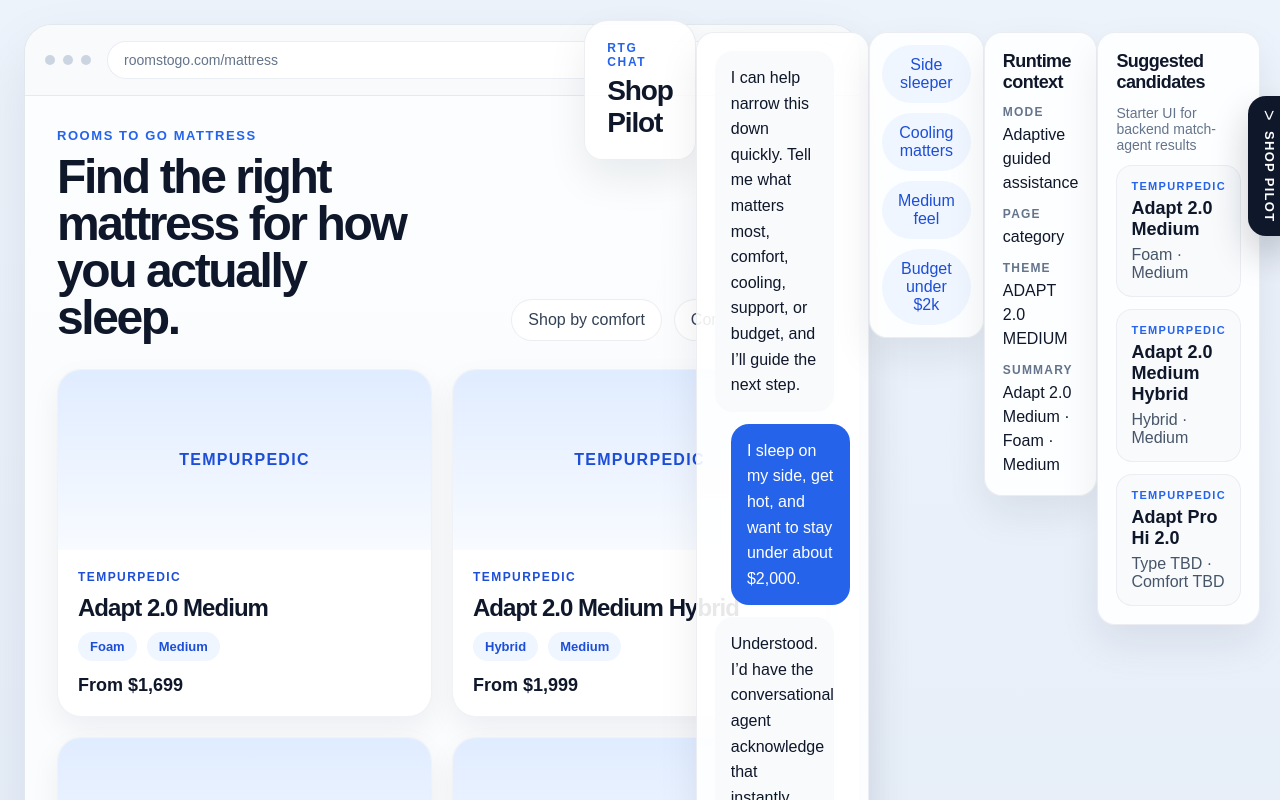
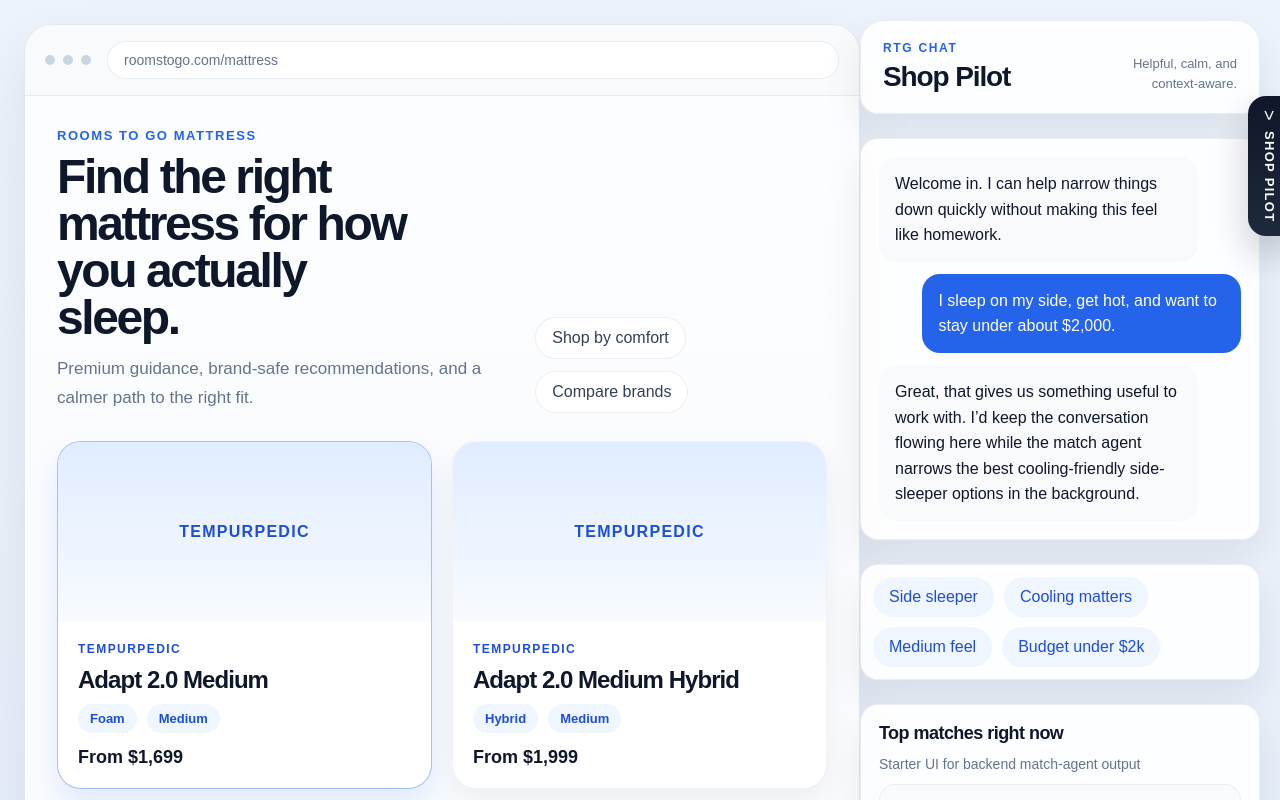
Before and after one commit to zapblake/shop-pilot-rtg-demo, a Next.js app: page / in a window 1280 px wide. Both pictures are taken after a click on the button "Open Shop Pilot". Shown: the top 800 px of the page. Built offline with nearby package versions, Linux system fonts and the light colour scheme.

Commit message:
Polish overlay shell and add shopper memory scaffold

```diff
--- a/src/app/page.module.css
+++ b/src/app/page.module.css
@@ -57,6 +57,14 @@
   display: flex;
   flex-direction: column;
   gap: 28px;
+}
+
+.subcopy {
+  margin-top: 14px;
+  max-width: 52ch;
+  color: #64748b;
+  font-size: 17px;
+  line-height: 1.7;
 }
 
 .mockSiteHeader {
@@ -122,6 +130,17 @@
   border-radius: 24px;
   cursor: pointer;
   box-shadow: 0 12px 30px rgba(15, 23, 42, 0.06);
+  transition: transform 0.18s ease, box-shadow 0.18s ease, border-color 0.18s ease;
+}
+
+.productTile:hover {
+  transform: translateY(-2px);
+  box-shadow: 0 18px 34px rgba(15, 23, 42, 0.08);
+}
+
+.productTileActive {
+  border-color: rgba(37, 99, 235, 0.4);
+  box-shadow: 0 18px 34px rgba(37, 99, 235, 0.12);
 }
 
 .productImagePlaceholder {
@@ -181,7 +200,7 @@
   top: 0;
   height: 100vh;
   padding: 20px 20px 20px 0;
-  transition: width 0.2s ease, transform 0.2s ease;
+  transition: width 0.24s ease, transform 0.24s ease;
   display: flex;
   align-items: flex-start;
   justify-content: flex-end;
@@ -216,7 +235,7 @@
   padding: 14px 14px 14px 12px;
   border: none;
   border-radius: 18px 0 0 18px;
-  background: #0f172a;
+  background: linear-gradient(180deg, #0f172a 0%, #1e293b 100%);
   color: white;
   box-shadow: 0 18px 36px rgba(15, 23, 42, 0.22);
   cursor: pointer;
@@ -236,10 +255,17 @@
   text-transform: uppercase;
 }
 
+.overlayBody {
+  width: 100%;
+  display: flex;
+  flex-direction: column;
+  gap: 12px;
+}
+
 .overlayHeader {
   display: flex;
   justify-content: space-between;
-  align-items: center;
+  align-items: flex-end;
   padding: 20px 22px;
   border-radius: 24px 24px 18px 18px;
 }
@@ -256,6 +282,14 @@
 .overlayHeader h2 {
   font-size: 28px;
   letter-spacing: -0.04em;
+}
+
+.headerMicrocopy {
+  max-width: 16ch;
+  text-align: right;
+  color: #64748b;
+  font-size: 13px;
+  line-height: 1.5;
 }
 
 .overlayHeader button,
--- a/src/app/page.tsx
+++ b/src/app/page.tsx
@@ -12,17 +12,63 @@
   | "resume";
 
 const featuredThemes = mattressThemes.slice(0, 4);
+const SHOPPER_COOKIE_KEY = "shop-pilot-demo-shopper";
+
+type ShopperMemory = {
+  shopperId: string;
+  firstSeenAt: string;
+  lastSeenAt: string;
+  summary: string;
+};
+
+function getCookie(name: string) {
+  if (typeof document === "undefined") return null;
+  const cookie = document.cookie
+    .split("; ")
+    .find((row) => row.startsWith(`${name}=`));
+  return cookie ? decodeURIComponent(cookie.split("=")[1]) : null;
+}
+
+function setCookie(name: string, value: string, days = 30) {
+  if (typeof document === "undefined") return;
+  const expires = new Date(Date.now() + days * 24 * 60 * 60 * 1000).toUTCString();
+  document.cookie = `${name}=${encodeURIComponent(value)}; expires=${expires}; path=/; SameSite=Lax`;
+}
 
 export default function Home() {
   const [isOpen, setIsOpen] = useState(false);
   const [conversationMode] = useState<ConversationMode>("guided-discovery");
   const [currentTheme, setCurrentTheme] = useState(featuredThemes[0]?.theme ?? null);
+  const [shopperMemory] = useState<ShopperMemory | null>(() => {
+    const now = new Date().toISOString();
+    const existingId = getCookie(SHOPPER_COOKIE_KEY);
+
+    if (existingId) {
+      setCookie(SHOPPER_COOKIE_KEY, existingId, 30);
+      return {
+        shopperId: existingId,
+        firstSeenAt: now,
+        lastSeenAt: now,
+        summary:
+          "Returning shopper interested in cooling, side-sleeper support, and medium-feel options around a mid-range budget.",
+      };
+    }
+
+    const generatedId = `demo-${Math.random().toString(36).slice(2, 10)}`;
+    setCookie(SHOPPER_COOKIE_KEY, generatedId, 30);
+    return {
+      shopperId: generatedId,
+      firstSeenAt: now,
+      lastSeenAt: now,
+      summary: "New shopper session. No durable preferences captured yet.",
+    };
+  });
 
   const runtimeContext = useMemo(() => {
     const theme = featuredThemes.find((item) => item.theme === currentTheme) ?? null;
 
     return {
-      shopperId: "demo-shopper-001",
+      shopperId: shopperMemory?.shopperId ?? "loading",
       pageType: "category",
       currentUrl: "https://www.roomstogo.com/mattress",
       currentSku: null,
@@ -39,12 +85,11 @@
       },
       shortlistedThemes: featuredThemes.slice(0, 3).map((item) => item.theme),
       compareSet: featuredThemes.slice(0, 2).map((item) => item.theme),
-      priorConversationSummary:
-        "Shopper wants cooling help, prefers medium feel, and is deciding between side-sleeper-friendly options.",
+      priorConversationSummary: shopperMemory?.summary ?? "Loading shopper memory",
       topCandidateThemes: featuredThemes.slice(0, 3).map((item) => item.theme),
-      recentInteractionTimestamp: "2026-04-09T02:29:00-05:00",
+      recentInteractionTimestamp: shopperMemory?.lastSeenAt ?? "loading",
     };
-  }, [conversationMode, currentTheme]);
+  }, [conversationMode, currentTheme, shopperMemory]);
 
   return (
     <div className={styles.page}>
@@ -64,6 +109,9 @@
               <div>
                 <p className={styles.eyebrow}>Rooms To Go Mattress</p>
                 <h1>Find the right mattress for how you actually sleep.</h1>
+                <p className={styles.subcopy}>
+                  Premium guidance, brand-safe recommendations, and a calmer path to the right fit.
+                </p>
               </div>
               <div className={styles.mockActions}>
                 <button type="button">Shop by comfort</button>
@@ -75,7 +123,7 @@
               {featuredThemes.map((theme) => (
                 <article
                   key={theme.theme}
-                  className={styles.productTile}
+                  className={`${styles.productTile} ${currentTheme === theme.theme ? styles.productTileActive : ""}`}
                   onClick={() => setCurrentTheme(theme.theme)}
                 >
                   <div className={styles.productImagePlaceholder}>
@@ -112,19 +160,19 @@
           </button>
 
           {isOpen ? (
-            <>
+            <div className={styles.overlayBody}>
               <div className={styles.overlayHeader}>
                 <div>
                   <p className={styles.overlayKicker}>RTG Chat</p>
                   <h2>Shop Pilot</h2>
                 </div>
+                <p className={styles.headerMicrocopy}>Helpful, calm, and context-aware.</p>
               </div>
 
               <section className={styles.chatSurface}>
                 <div className={styles.messageAssistant}>
                   <p>
-                    I can help narrow this down quickly. Tell me what matters most,
-                    comfort, cooling, support, or budget, and I’ll guide the next step.
+                    Welcome in. I can help narrow things down quickly without making this feel like homework.
                   </p>
                 </div>
                 <div className={styles.messageUser}>
@@ -134,9 +182,7 @@
                 </div>
                 <div className={styles.messageAssistant}>
                   <p>
-                    Understood. I’d have the conversational agent acknowledge that
-                    instantly, then let the mattress match agent narrow the field in
-                    the background while we keep the UI responsive.
+                    Great, that gives us something useful to work with. I’d keep the conversation flowing here while the match agent narrows the best cooling-friendly side-sleeper options in the background.
                   </p>
                 </div>
               </section>
@@ -148,32 +194,10 @@
                 <button type="button">Budget under $2k</button>
               </section>
 
-              <section className={styles.contextCard}>
-                <h3>Runtime context</h3>
-                <dl>
-                  <div>
-                    <dt>Mode</dt>
-                    <dd>Adaptive guided assistance</dd>
-                  </div>
-                  <div>
-                    <dt>Page</dt>
-                    <dd>{runtimeContext.pageType}</dd>
-                  </div>
-                  <div>
-                    <dt>Theme</dt>
-                    <dd>{runtimeContext.currentTheme ?? "None"}</dd>
-                  </div>
-                  <div>
-                    <dt>Summary</dt>
-                    <dd>{runtimeContext.currentProductSummary ?? "No active product"}</dd>
-                  </div>
-                </dl>
-              </section>
-
               <section className={styles.recommendationSection}>
                 <div className={styles.sectionHeader}>
-                  <h3>Suggested candidates</h3>
-                  <p>Starter UI for backend match-agent results</p>
+                  <h3>Top matches right now</h3>
+                  <p>Starter UI for backend match-agent output</p>
                 </div>
                 <div className={styles.candidateList}>
                   {featuredThemes.slice(0, 3).map((theme) => (
@@ -187,7 +211,29 @@
                   ))}
                 </div>
               </section>
-            </>
+
+              <section className={styles.contextCard}>
+                <h3>Internal runtime state</h3>
+                <dl>
+                  <div>
+                    <dt>Shopper ID</dt>
+                    <dd>{runtimeContext.shopperId}</dd>
+                  </div>
+                  <div>
+                    <dt>Experience mode</dt>
+                    <dd>Adaptive guided assistance</dd>
+                  </div>
+                  <div>
+                    <dt>Current theme</dt>
+                    <dd>{runtimeContext.currentTheme ?? "None"}</dd>
+                  </div>
+                  <div>
+                    <dt>Memory summary</dt>
+                    <dd>{runtimeContext.priorConversationSummary}</dd>
+                  </div>
+                </dl>
+              </section>
+            </div>
           ) : null}
         </aside>
       </main>
```
